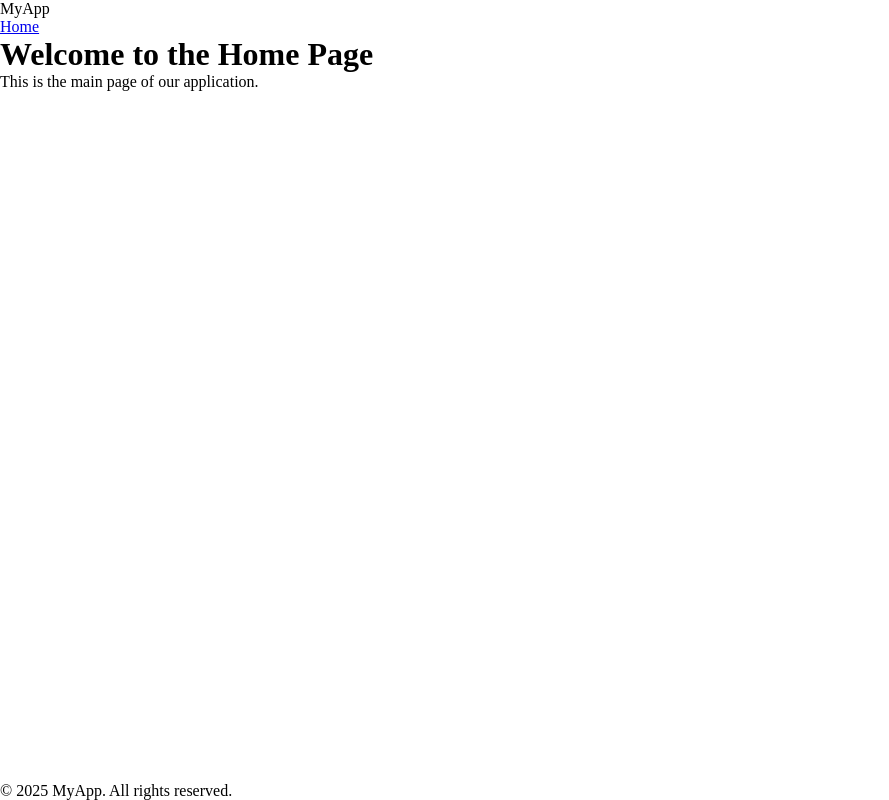
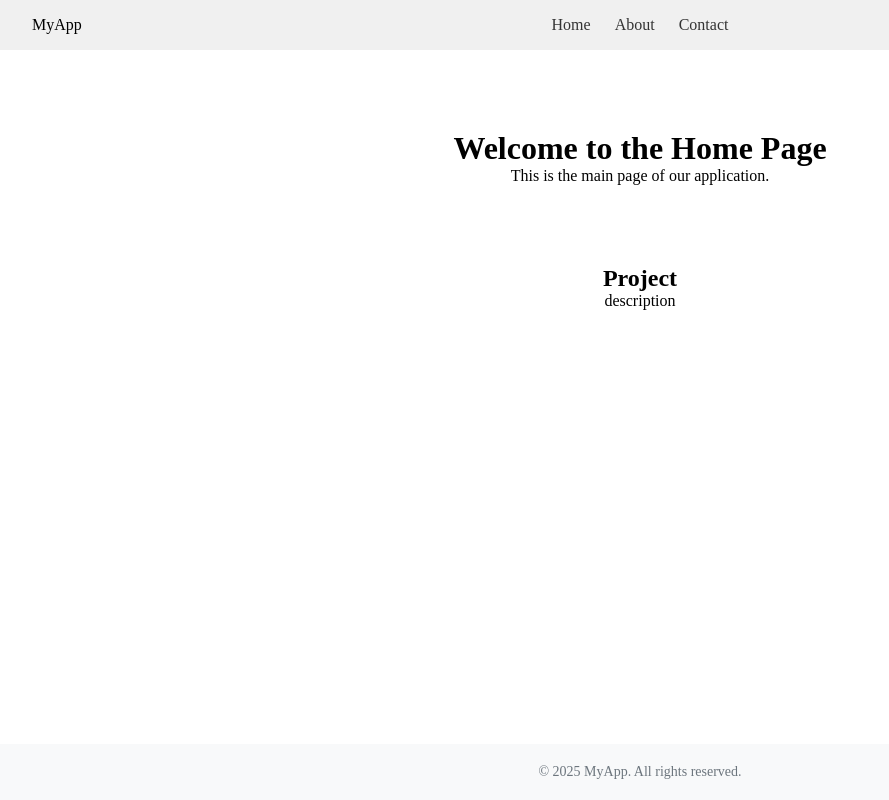
Before and after one commit to Kenlark/portofolio, a React (Vite) app: page / in a window 1280 px wide. Shown: the whole page, without its empty margins (0-889 px from the left). Built offline with nearby package versions, Linux system fonts and the light colour scheme.

Commit message:
feat: Add styling for footer, navbar, home, and card components

```diff
--- /dev/null
+++ b/src/components/CardProject.tsx
@@ -0,0 +1,19 @@
+import React from "react";
+
+interface CardProps {
+  title?: string;
+  description?: string;
+}
+
+const Card: React.FC<CardProps> = ({ title, description }) => {
+  return (
+    <nav>
+      <div>
+        <h1>{title}</h1>
+        <p>{description}</p>
+      </div>
+    </nav>
+  );
+};
+
+export default Card;
--- a/src/components/Footer.tsx
+++ b/src/components/Footer.tsx
@@ -1,6 +1,8 @@
+import "../styles/footer.css";
+
 function Footer() {
   return (
-    <div>
+    <div className="footer">
       <p>&copy; {new Date().getFullYear()} MyApp. All rights reserved.</p>
     </div>
   );
--- a/src/components/Navbar.tsx
+++ b/src/components/Navbar.tsx
@@ -1,11 +1,19 @@
+import "../styles/navbar.css";
+
 function Navbar() {
   return (
-    <nav>
-      <div>
-        <div>MyApp</div>
-        <ul>
+    <nav className="navbar">
+      <div className="navbar-left">MyApp</div>
+      <div className="navbar-center">
+        <ul className="navbar-links">
           <li>
             <a href="/">Home</a>
+          </li>
+          <li>
+            <a href="/about">About</a>
+          </li>
+          <li>
+            <a href="/contact">Contact</a>
           </li>
         </ul>
       </div>
--- a/src/pages/Home.tsx
+++ b/src/pages/Home.tsx
@@ -1,8 +1,14 @@
+import Card from "../components/CardProject";
+import "../styles/home.css";
+
 function Home() {
   return (
-    <div>
-      <h1>Welcome to the Home Page</h1>
-      <p>This is the main page of our application.</p>
+    <div className="home">
+      <div className="home-content">
+        <h1>Welcome to the Home Page</h1>
+        <p>This is the main page of our application.</p>
+      </div>
+      <Card title="Project" description="description" />
     </div>
   );
 }
--- /dev/null
+++ b/src/styles/footer.css
@@ -0,0 +1,7 @@
+.footer {
+  background-color: #f8f9fa;
+  padding: 20px;
+  text-align: center;
+  font-size: 14px;
+  color: #6c757d;
+}
--- /dev/null
+++ b/src/styles/home.css
@@ -0,0 +1,12 @@
+.home {
+  display: flex;
+  flex-direction: column;
+  align-items: center;
+  justify-content: center;
+  margin-block-start: 5rem;
+  text-align: center;
+}
+
+.home-content {
+  margin-block-end: 5rem;
+}
--- /dev/null
+++ b/src/styles/navbar.css
@@ -0,0 +1,25 @@
+.navbar {
+  display: flex;
+  justify-content: space-between;
+  align-items: center;
+  padding: 1rem 2rem;
+  background-color: #f0f0f0;
+  position: relative;
+}
+
+.navbar-center {
+  position: absolute;
+  left: 50%;
+  transform: translateX(-50%);
+}
+
+.navbar-links {
+  display: flex;
+  gap: 1.5rem;
+  list-style: none;
+}
+
+.navbar-links a {
+  text-decoration: none;
+  color: #333;
+}
```
